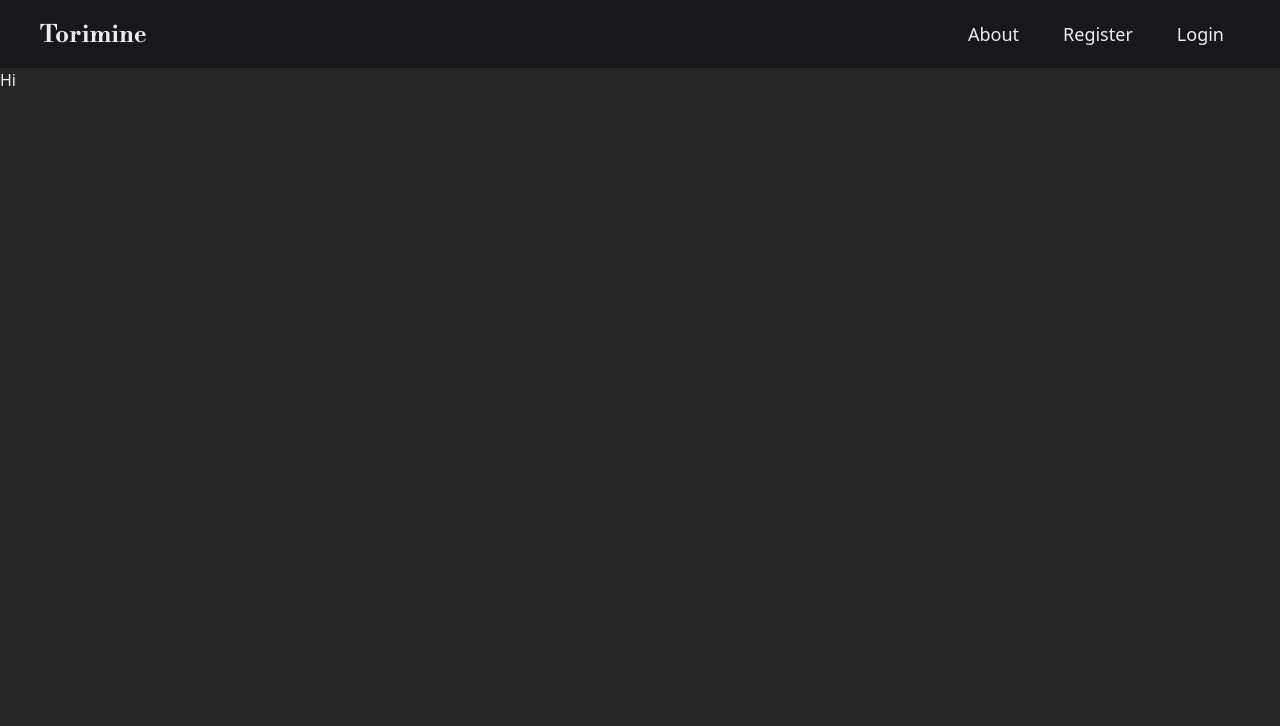
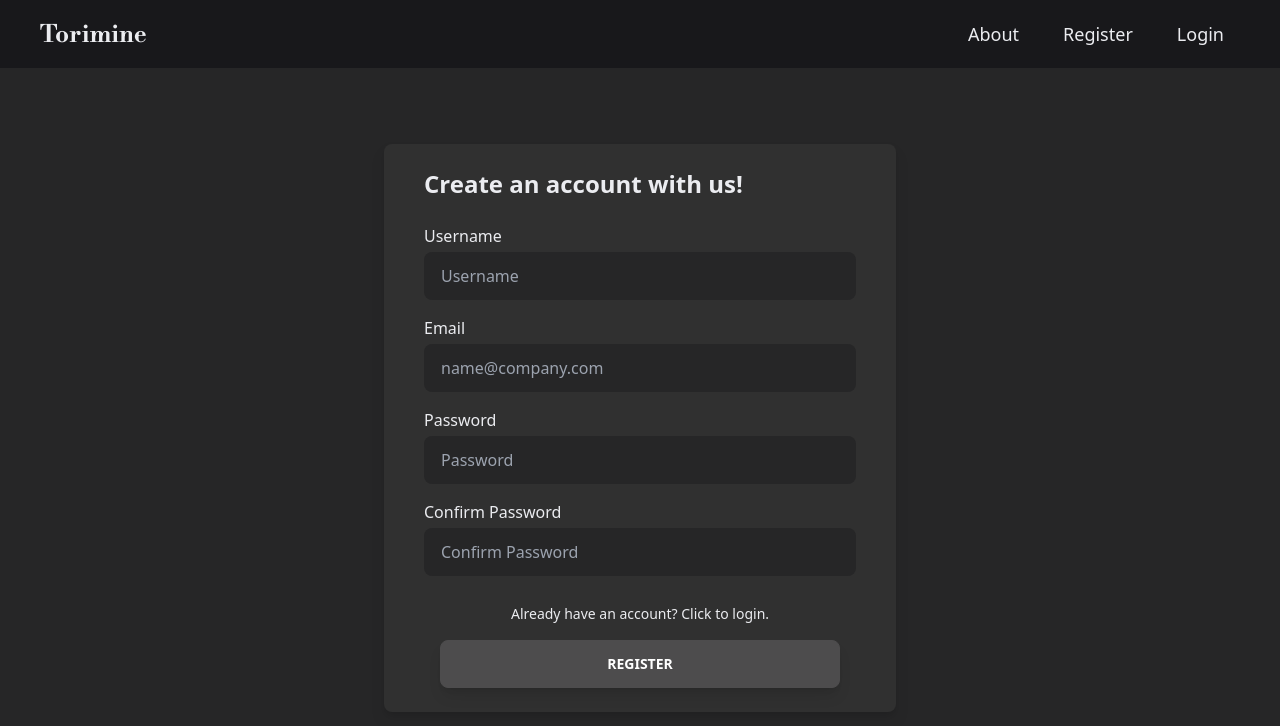
Before and after one commit to sebat2004/Torimine, a React (Vite) app in the folder client/: page /register in a window 1280 px wide. Shown: the top 726 px of the page. Built offline with nearby package versions, Linux system fonts and the light colour scheme; a web font is replaced by a local one.

Commit message:
Added register page form

```diff
--- a/client/routes/Register.tsx
+++ b/client/routes/Register.tsx
@@ -1,10 +1,11 @@
 import Navbar from "../src/components/Navbar"
+import RegisterForm from "../src/components/RegisterForm"
 
 const Register = () => {
   return (
     <>
         <Navbar />
-        <h1>Hi</h1>
+        <RegisterForm />
     </>
   )
 }
--- a/client/src/components/Landing.tsx
+++ b/client/src/components/Landing.tsx
@@ -3,7 +3,7 @@ import { Link } from "react-router-dom"
 const Landing = () => {
   return (
     <div className="flex flex-col items-center py-16">
-        <h1 className="header leading-[78px] text-5xl text-center lg:w-[55%]">Empower your team and simplify management.</h1>
+        <h1 className="header leading-[78px] text-5xl text-center lg:w-[50vw]">Empower your team and simplify management.</h1>
         <h2 className="text-center text-lg pt-6 px-18">Boost productivity and streamline operations with our innovative tools, empowering your team to achieve success effortlessly.</h2>
         <div className="flex pt-12">
             <Link to="/register" className="shadow-lg btn-md btn btn-neutral">Get Started</Link>
--- /dev/null
+++ b/client/src/components/RegisterForm.tsx
@@ -0,0 +1,37 @@
+import { Link } from "react-router-dom"
+
+const RegisterForm = () => {
+  return (
+    <>
+        <div className="flex flex-col items-center justify-center h-[90vh]">
+            <div className="py-6 px-10 drop-shadow-lg flex rounded-lg flex-col bg-base-200 lg:w-[40vw] gap-6">
+                <h1 className="text-2xl font-semibold">Create an account with us!</h1>
+                <form className="flex flex-col gap-4">
+                    <div className="flex flex-col gap-1">
+                        <label className="text-left">Username</label>
+                        <input className="input" type="text" placeholder="Username" />
+                    </div>
+                    <div className="flex flex-col gap-1">
+                        <label className="text-left">Email</label>
+                        <input className="input" type="email" placeholder="name@company.com" />
+                    </div>
+                    <div className="flex flex-col gap-1">
+                        <label className="text-left">Password</label>
+                        <input className="input" type="password" placeholder="Password" />
+                    </div>
+                    <div className="flex flex-col gap-1">
+                        <label className="text-left">Confirm Password</label>
+                        <input className="input" type="password" placeholder="Confirm Password" />
+                    </div>
+                    <div className="flex flex-col self-center items-center pt-3 gap-4">
+                        <Link to="/login" className="text-sm">Already have an account? Click to login.</Link>
+                        <Link to="/login" className="shadow-lg btn-md btn btn-neutral w-[400px]">Register</Link>
+                    </div>
+                </form>
+            </div>
+        </div>
+    </>
+  )
+}
+
+export default RegisterForm
```
